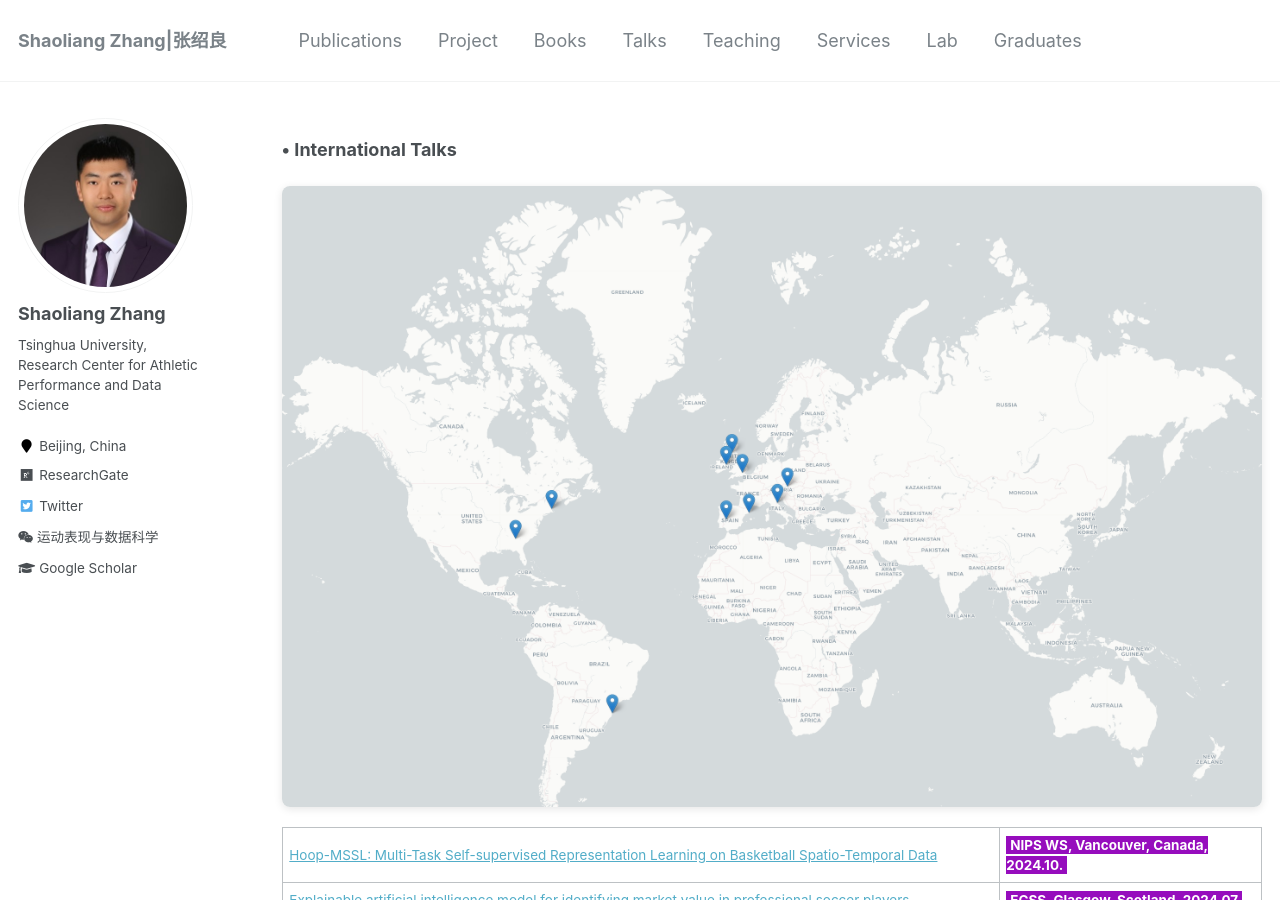
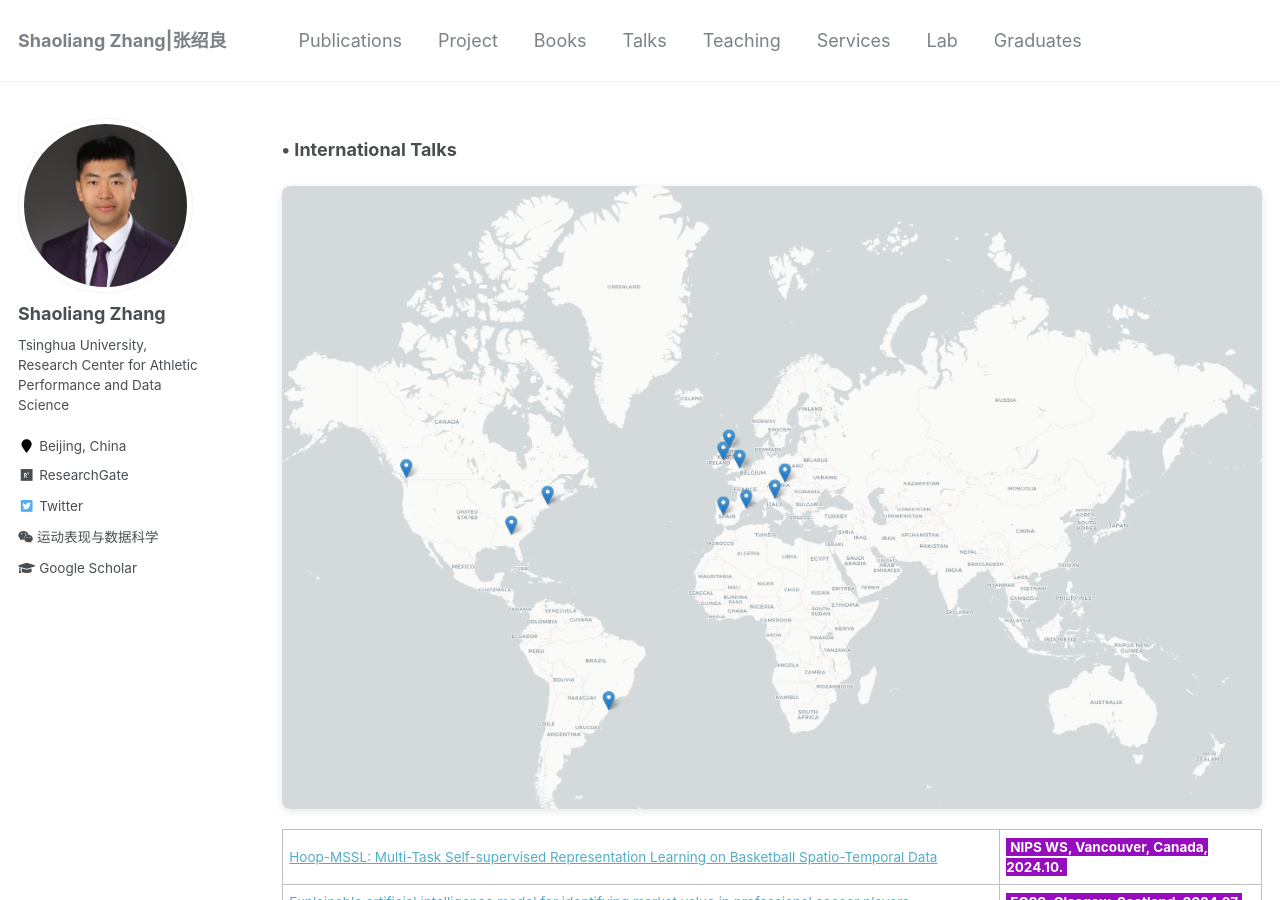
Before and after one commit to sportssuper/ZSL, a Jekyll site: the page built from _pages/talks.md, in a window 1280 px wide and 900 px high. Built offline with Jekyll 4.4.1, drawn with Linux system fonts in a browser that asks for light colours; a script that is not in the unit is left out.

Commit message:
Update talks.md

```diff
--- a/_pages/talks.md
+++ b/_pages/talks.md
@@ -8,7 +8,7 @@ author_profile: true
 **• International Talks**
 
 <div style="width: 100%; margin: 20px 0;">
-  <img src="https://sportssuper.github.io/ZSL/assets/images/talk.png"
+  <img src="https://sportssuper.github.io/ZSL/assets/images/talk2.png"
        alt="Map"
        style="width: 100%; height: auto; display: block; border-radius: 8px; box-shadow: 0 2px 8px rgba(0,0,0,0.1);">
 </div>
```
